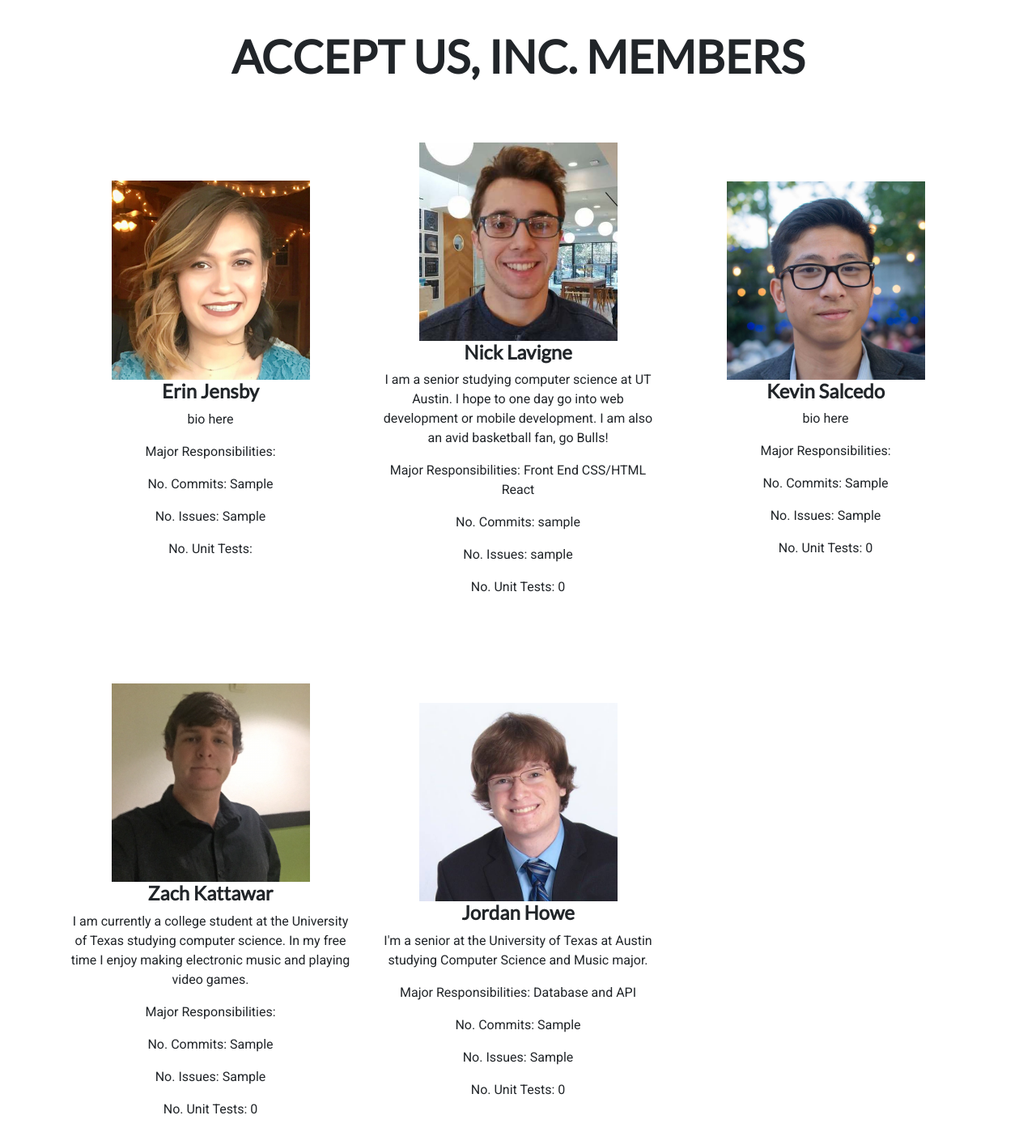
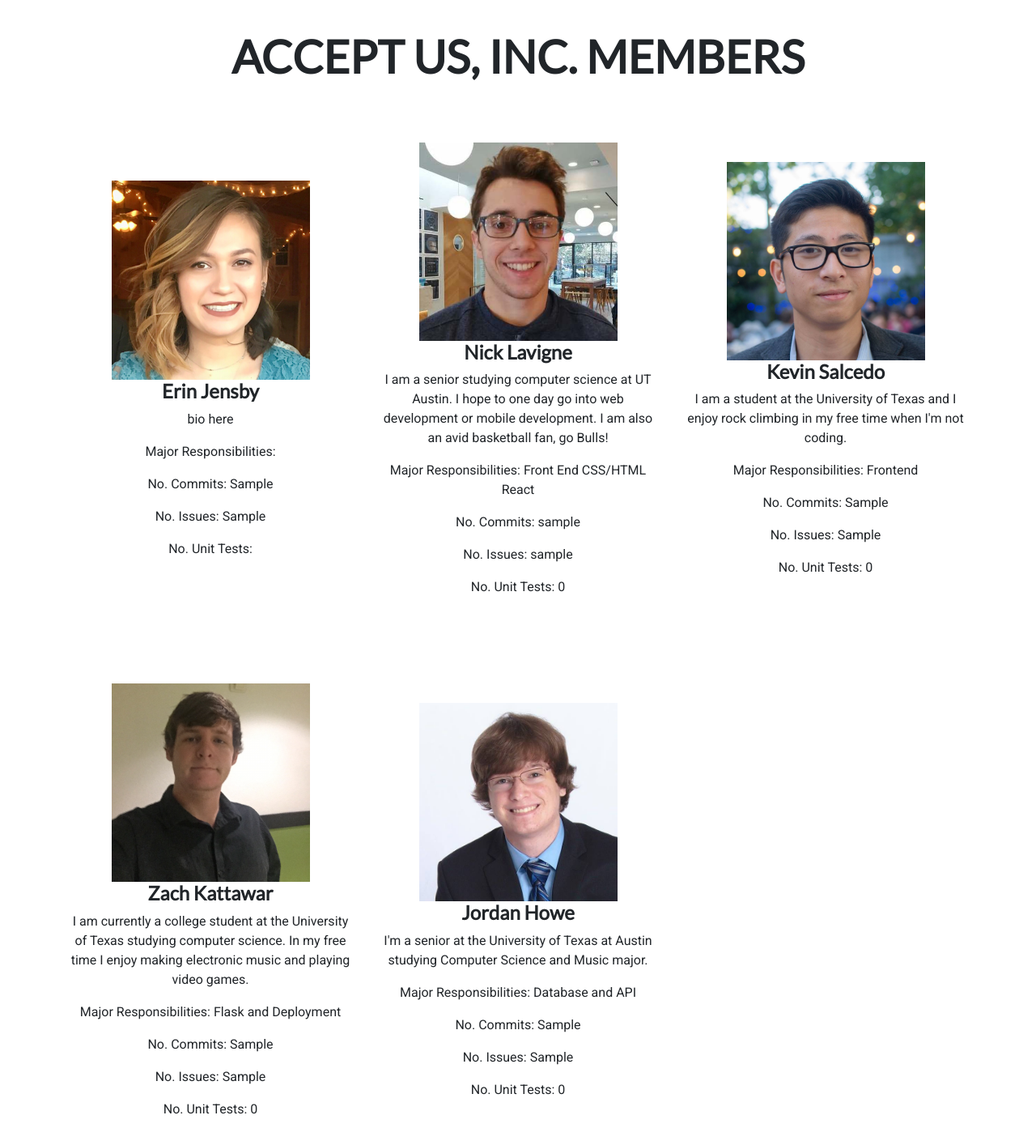
Before and after one commit to kattawar/canitstreamtome, a Flask app: template app/templates/about.html in a window 1280 px wide. Shown: the part 506-1920 px from the top of the page at 81% size. Run offline with Flask 2, Linux system fonts and the light colour scheme; the template is opened without the code that fills it: most values are stand-ins (such as "Sample title", 1, 10 or a date in 2020); some libraries are stand-ins or nearby versions.

Commit message:
added kevin bio

```diff
--- a/app/templates/about.html
+++ b/app/templates/about.html
@@ -84,8 +84,8 @@
               <div class="col-sm-4">
               <img class="img-responsive" style="width: 70%" src="/static/img/kevin-headshot.jpg" alt="">
               <h4>Kevin Salcedo</h4>
-              <p>bio here</p>
-              <p>Major Responsibilities: </p>
+              <p>I am a student at the University of Texas and I enjoy rock climbing in my free time when I'm not coding.</p>
+              <p>Major Responsibilities: Frontend</p>
               <p>No. Commits: {{ kevin_commits }}</p>
               <p>No. Issues: {{ kevin_no_issues }}</p>
               <p>No. Unit Tests: 0</p>
@@ -103,7 +103,7 @@
               <img class="img-responsive" style="width: 70%" src="/static/img/zach.png" alt="">
               <h4>Zach Kattawar</h4>
               <p>I am currently a college student at the University of Texas studying computer science. In my free time I enjoy making electronic music and playing video games.</p>
-              <p>Major Responsibilities: </p>
+              <p>Major Responsibilities: Flask and Deployment</p>
               <p>No. Commits: {{ kattawar_commits }}</p>
               <p>No. Issues: {{ kattawar_no_issues }}</p>
               <p>No. Unit Tests: 0</p>
```
